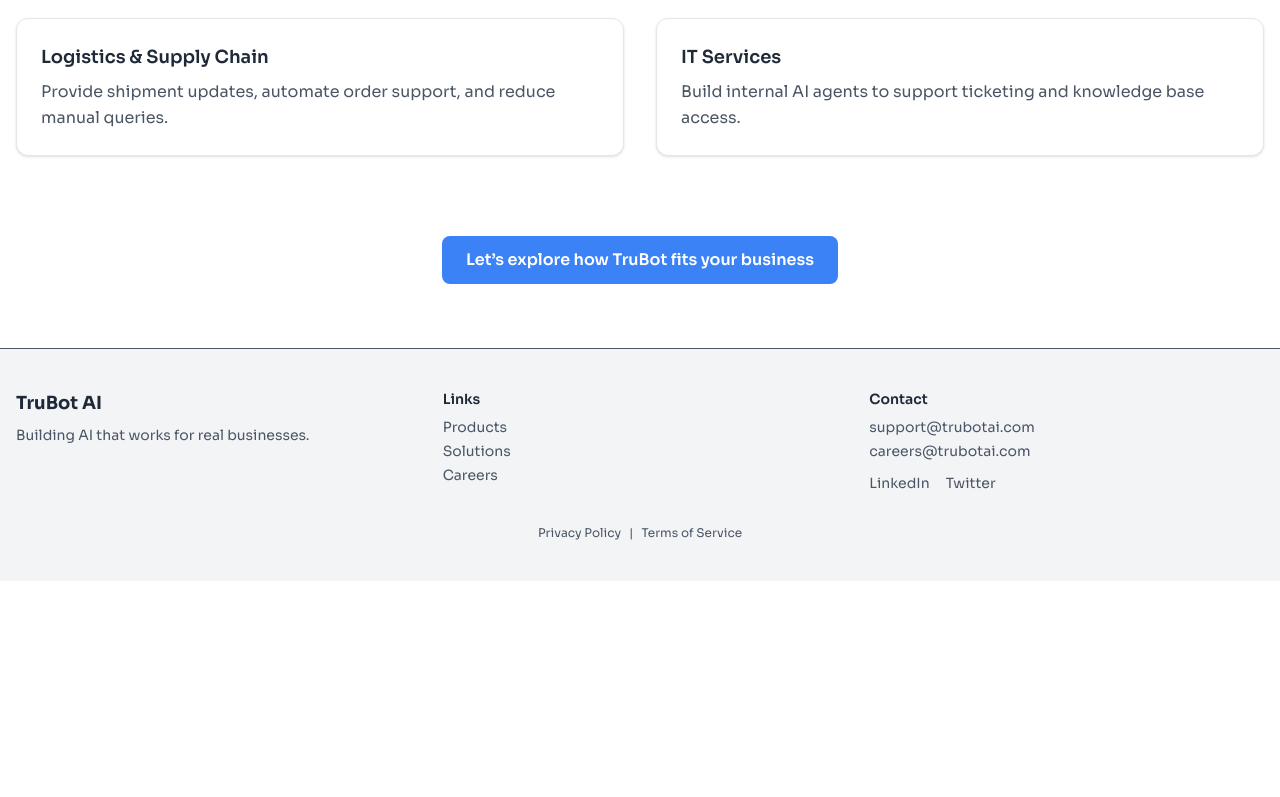
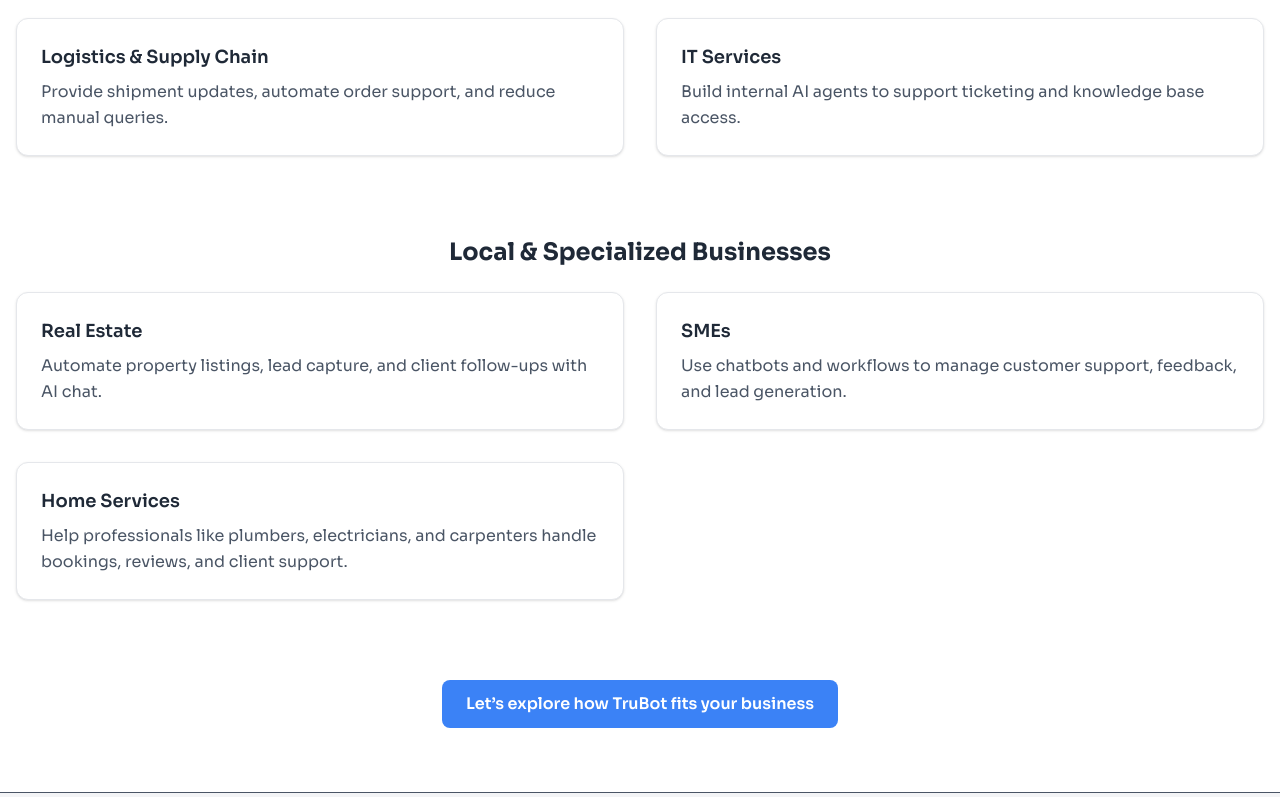
Before and after one commit to trubotai/trubot_ai_web, a Next.js app: page /solutions in a window 1280 px wide. Shown: the part 1353-2150 px from the top of the page. Before the commit the page ends 1934 px from the top, so only its background shows below. Built offline with nearby package versions, Linux system fonts and the light colour scheme.

Commit message:
add new solutions

```diff
--- a/app/ui/libs/constants/solutions.ts
+++ b/app/ui/libs/constants/solutions.ts
@@ -79,4 +79,25 @@
       },
     ],
   },
+  {
+    id: "businesses",
+    title: "Local & Specialized Businesses",
+    items: [
+      {
+        title: "Real Estate",
+        description:
+          "Automate property listings, lead capture, and client follow-ups with AI chat.",
+      },
+      {
+        title: "SMEs",
+        description:
+          "Use chatbots and workflows to manage customer support, feedback, and lead generation.",
+      },
+      {
+        title: "Home Services",
+        description:
+          "Help professionals like plumbers, electricians, and carpenters handle bookings, reviews, and client support.",
+      },
+    ],
+  },
 ];
```
